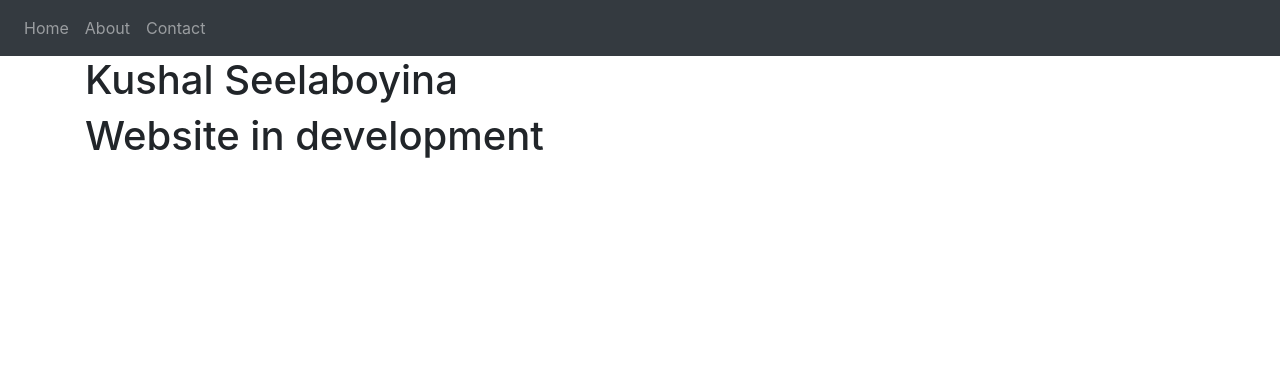
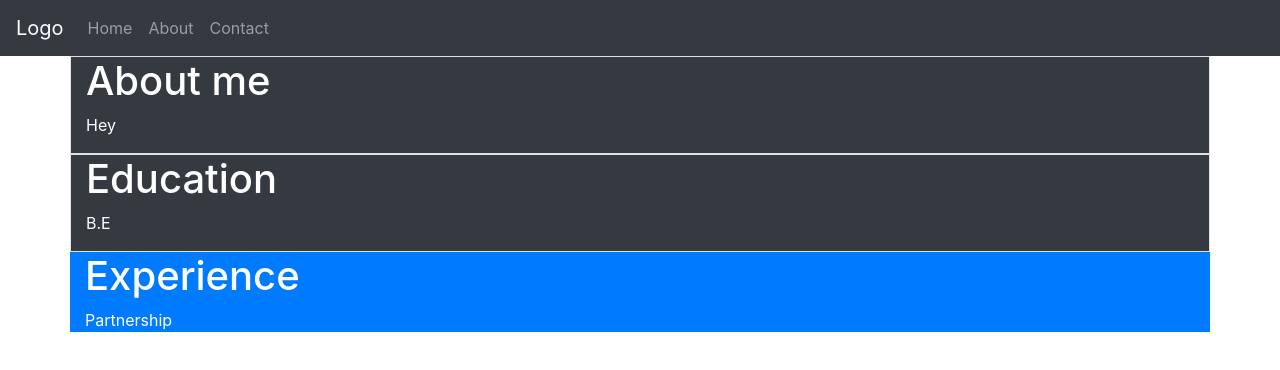
Before and after one commit to KushalSeelaboyina/KushalSeelaboyina.github.io, a plain HTML site: page index.html in a window 1280 px wide. Drawn offline with nearby package versions, Linux system fonts and the light colour scheme.

Commit message:
Update index.html

```diff
--- a/index.html
+++ b/index.html
@@ -9,7 +9,7 @@
     <body>
         <nav class="navbar navbar-expand-sm bg-dark navbar-dark">
 
-            <!-- Links -->
+            <a class="navbar-brand" href="#">Logo</a>
             <ul class="navbar-nav">
               <li class="nav-item">
                 <a class="nav-link" href="#">Home</a>
@@ -24,9 +24,20 @@
 
           </nav>
 
-            <div class="container" >
-            <h1>Kushal Seelaboyina</h1>
-            <h1>Website in development</h1>
+          <div class="container bg-dark text-white border">
+            <h1>About me</h1>
+            <p>Hey</p>
+          </div>
+
+          <div class="container bg-dark text-white border">
+            <h1>Education</h1>
+            <p>B.E</p>
+          </div>
+
+          <div class="container bg-primary text-white">
+            <h1>Experience</h1>
+            <p>Partnership</p>
+          </div>
         </div>
     </body>
 </html>
```
